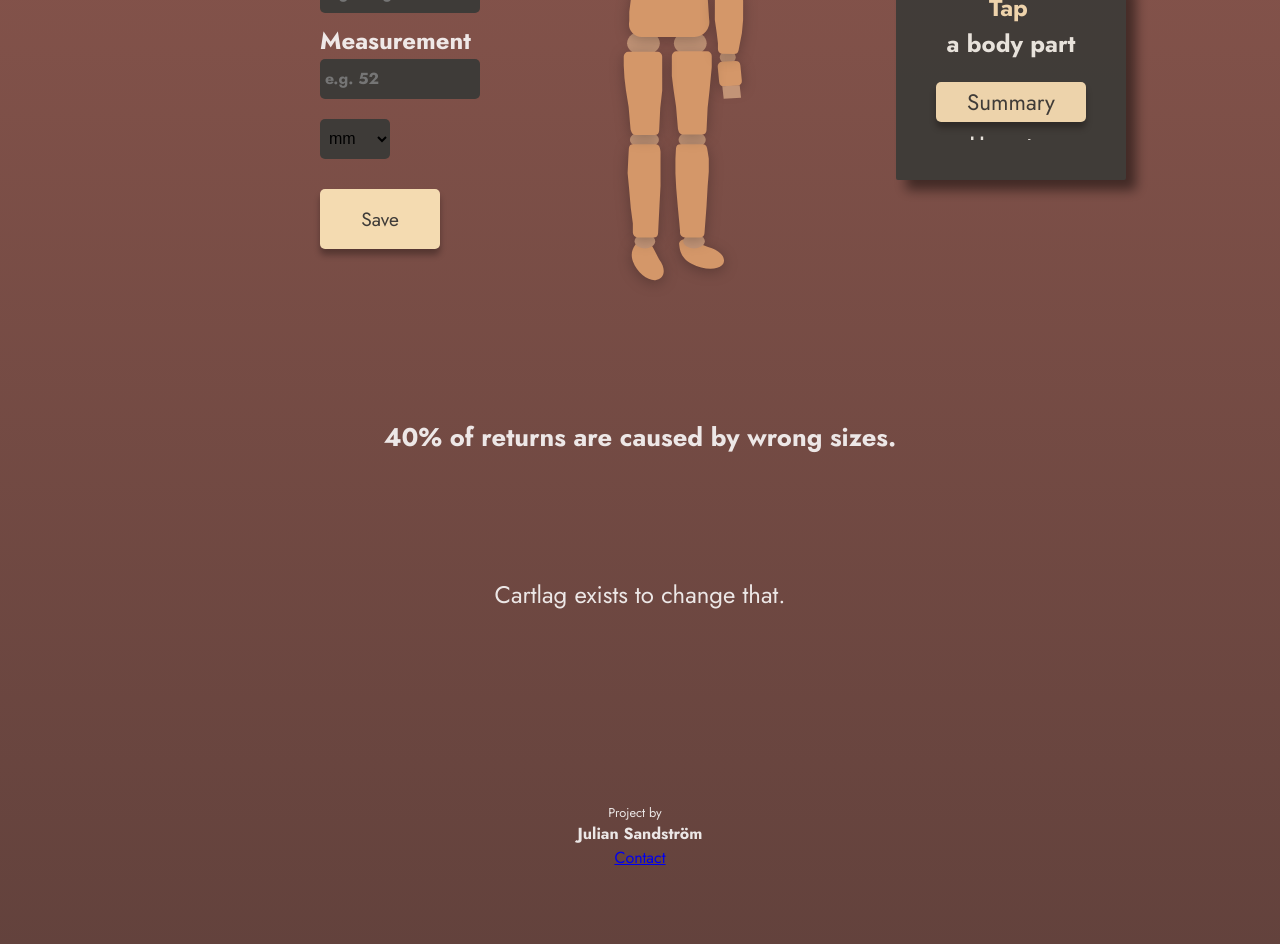
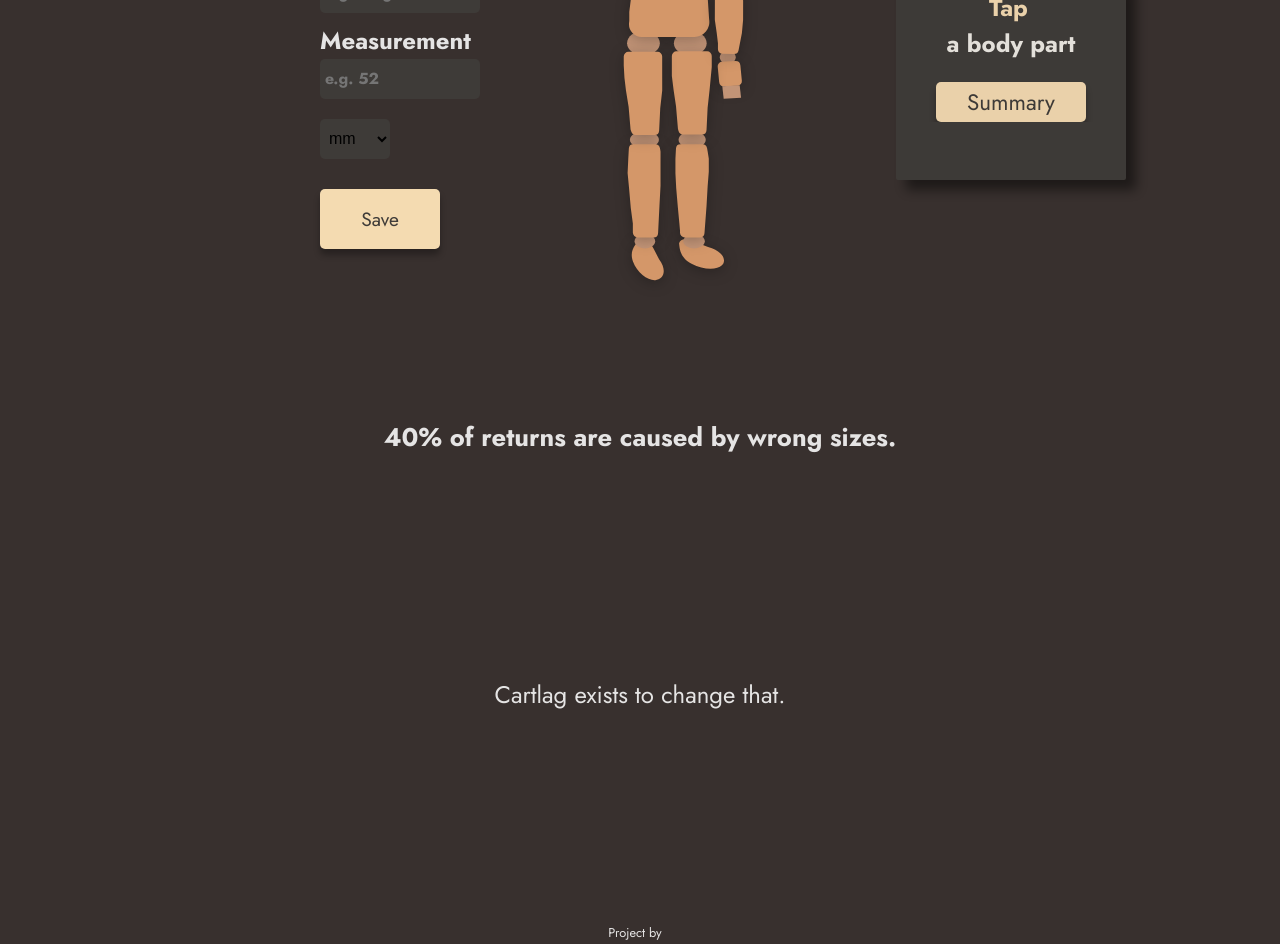
Before and after one commit to julsandstrom/Cartlag, a React (Vite) app: page / in a window 1280 px wide. Shown: the part 320-1264 px from the top of the page. Built offline with nearby package versions, Linux system fonts and the light colour scheme.

Commit message:
color update

```diff
--- a/src/App.css
+++ b/src/App.css
@@ -5,6 +5,10 @@
 html {
   margin: 0;
   padding: 0;
+}
+a {
+  text-decoration: none;
+  color: white;
 }
 html,
 body {
@@ -99,6 +103,10 @@
   font-size: 0.6rem;
 }
 .message-section {
+  display: flex;
+  justify-content: center;
+  align-items: center;
+  flex-direction: column;
   margin-top: 100px;
   gap: 100px;
 }
@@ -373,9 +381,10 @@
   margin-right: 5px;
 }
 .select-text-alternative {
-  padding-top: 10px;
+  margin-top: 0px;
   color: #edeae4;
   font-size: 1rem;
+  height: 50px;
 }
 .summary-button {
   margin: 0;
@@ -2111,7 +2120,7 @@
   .selection-greeting {
     position: fixed;
     right: 0;
-    left: 70%;
+    left: 65%;
     top: 50%;
     transform: translateY(-50%);
 
@@ -3207,7 +3216,7 @@
     top: 50%;
     transform: translateY(-50%);
     left: 70%;
-    height: 180px !important;
+    height: 250px !important;
     width: 400px;
     padding: 10px;
 
--- a/src/components/SelectGreeting.jsx
+++ b/src/components/SelectGreeting.jsx
@@ -32,7 +32,7 @@
                 Close
               </button>
             )}
-            <p className="select-text-alternative">or add a custom one</p>
+            {/* <p className="select-text-alternative">or add a custom one</p> */}
           </div>
         )}{" "}
       </label>
--- a/src/index.css
+++ b/src/index.css
@@ -10,8 +10,8 @@
   background: linear-gradient(
     to bottom,
 
-    #8c574e 0%,
-    #5d3f3a 100%
+    #38302e 0%,
+    #38302e 100%
   );
 
   font-synthesis: none;
```
